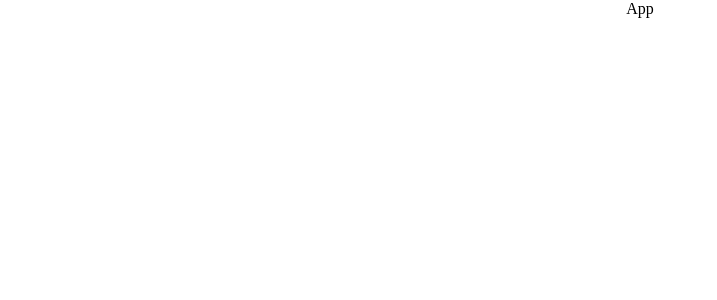
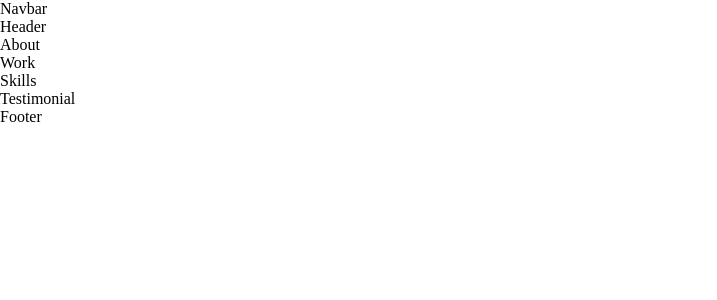
Before and after one commit to AlexMarquesAlves/jsm-portfolio-frontend, a React (Create React App) app: page / in a window 1280 px wide. Shown: the top 300 px of the page, without its empty margins (0-717 px from the left). Built offline with nearby package versions, Linux system fonts and the light colour scheme.

Commit message:
File & Folder Structure

```diff
--- a/src/App.js
+++ b/src/App.js
@@ -1,7 +1,21 @@
 import "./App.css";
 
+// components
+import { About, Footer, Header, Skills, Testimonial, Work } from "./container";
+import { Navbar } from "./components";
+
 function App() {
-  return <div className="App">App</div>;
+  return (
+    <div className="app">
+      <Navbar />
+      <Header />
+      <About />
+      <Work />
+      <Skills />
+      <Testimonial />
+      <Footer />
+    </div>
+  );
 }
 
 export default App;
--- /dev/null
+++ b/src/components/Navbar/Navbar.jsx
@@ -0,0 +1,9 @@
+import React from "react";
+
+import "./Navbar.scss";
+
+const Navbar = () => {
+  return <div>Navbar</div>;
+};
+
+export default Navbar;
--- /dev/null
+++ b/src/components/index.js
@@ -0,0 +1 @@
+export { default as Navbar } from "./Navbar/Navbar";
--- a/src/container/About/About.jsx
+++ b/src/container/About/About.jsx
@@ -0,0 +1,9 @@
+import React from "react";
+
+import "./About.scss";
+
+const About = () => {
+  return <div>About</div>;
+};
+
+export default About;
--- a/src/container/Footer/Footer.jsx
+++ b/src/container/Footer/Footer.jsx
@@ -0,0 +1,9 @@
+import React from "react";
+
+import "./Footer.scss";
+
+const Footer = () => {
+  return <div>Footer</div>;
+};
+
+export default Footer;
--- a/src/container/Header/Header.jsx
+++ b/src/container/Header/Header.jsx
@@ -0,0 +1,9 @@
+import React from "react";
+
+import "./Header.scss";
+
+const Header = () => {
+  return <div>Header</div>;
+};
+
+export default Header;
--- a/src/container/Skills/Skills.jsx
+++ b/src/container/Skills/Skills.jsx
@@ -0,0 +1,9 @@
+import React from "react";
+
+import "./Skills.scss";
+
+const Skills = () => {
+  return <div>Skills</div>;
+};
+
+export default Skills;
--- a/src/container/Testimonial/Testimonial.jsx
+++ b/src/container/Testimonial/Testimonial.jsx
@@ -0,0 +1,9 @@
+import React from "react";
+
+import "./Testimonial.scss";
+
+const Testimonial = () => {
+  return <div>Testimonial</div>;
+};
+
+export default Testimonial;
--- a/src/container/Work/Work.jsx
+++ b/src/container/Work/Work.jsx
@@ -0,0 +1,9 @@
+import React from "react";
+
+import "./Work.scss";
+
+const Work = () => {
+  return <div>Work</div>;
+};
+
+export default Work;
--- /dev/null
+++ b/src/container/index.js
@@ -0,0 +1,6 @@
+export { default as About } from "./About/About";
+export { default as Footer } from "./Footer/Footer";
+export { default as Header } from "./Header/Header";
+export { default as Skills } from "./Skills/Skills";
+export { default as Testimonial } from "./Testimonial/Testimonial";
+export { default as Work } from "./Work/Work";
```
Also changed, not shown: src/components/Navbar/Navbar.scss (added).
